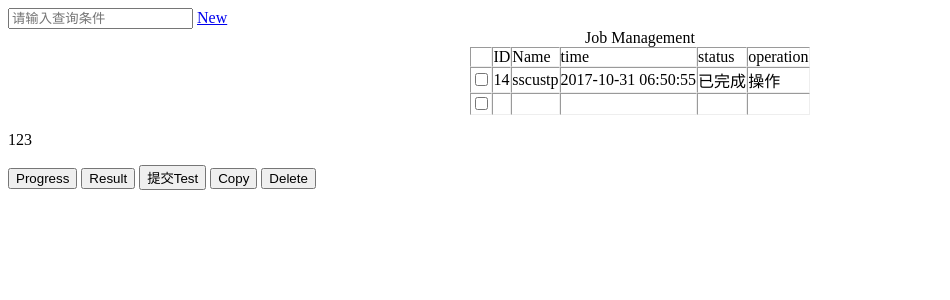
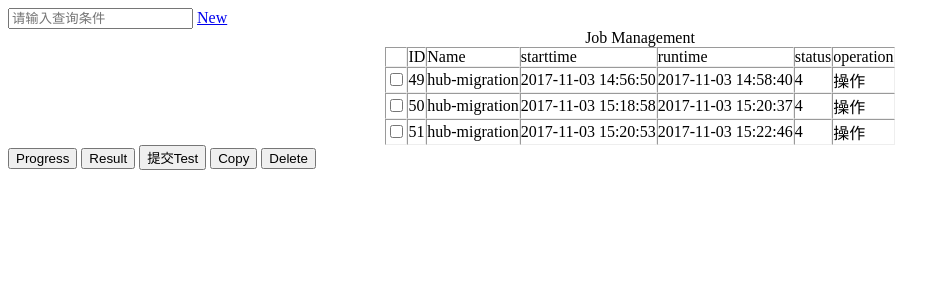
Before and after one commit to DentonWei/hub, a Django app: page /hub_migrate/index.html in a window 1280 px wide. Shown: the top 300 px of the page, without its empty margins (0-950 px from the left). Run offline with Django 3.2, Linux system fonts and the light colour scheme; data comes from the database, SQL or seed files in the repository; both versions use the stored data as it was after the commit.

Commit message:
version 0.0.3 添加 index.html 页面时间显示

```diff
--- a/hub/jinja2_env.py
+++ b/hub/jinja2_env.py
@@ -1,8 +1,21 @@
+import datetime
+
 from django.contrib.staticfiles.storage import staticfiles_storage
 from django.urls import reverse
 
 from jinja2 import Environment
 
+
+# index页面运行时间格式化显示
+def runtime(dt):
+    run_time = datetime.datetime.now() - dt
+    run_time = datetime.timedelta(seconds=run_time.seconds)
+    return run_time
+
+
+# 页面时间格式互显示
+def datetime_format(dt, format='%Y-%m-%d %H:%M:%S'):
+    return dt.strftime(format)
 
 def environment(**options):
     env = Environment(**options)
@@ -10,4 +23,6 @@ def environment(**options):
         'static': staticfiles_storage.url,
         'url': reverse,
     })
+    env.filters["runtime"] = runtime
+    env.filters["datetime_format"] = datetime_format
     return env
--- a/hub_migrate/interface/implements/new_func.py
+++ b/hub_migrate/interface/implements/new_func.py
@@ -1,3 +1,4 @@
+import datetime
 import subprocess
 
 
@@ -72,6 +73,8 @@ def create_job(connect_dict, sqoop_tool, job):
         # 迁移任务进行失败时,更新job状态为3
         if hive_import.returncode != 0:
             job.status = 3
+            job.migrating_table = "failed"
+            job.finished_time = datetime.datetime.now()
             job.save()
             print(str(hive_import.stderr, encoding="utf-8"))
             print("表{}导入hive失败".format(table))
@@ -86,6 +89,7 @@ def create_job(connect_dict, sqoop_tool, job):
             print("表{}导入hive成功".format(table))
     # 当所有迁移任务完成时,更新Job状态为4
     job.status = 4
+    job.finished_time = datetime.datetime.now()
     job.migrating_table = ""
     job.save()
     return stdout_str
--- a/hub_migrate/jinja2/hub_migrate/index.html
+++ b/hub_migrate/jinja2/hub_migrate/index.html
@@ -20,39 +20,39 @@
                         <td></td>
                         <td>ID</td>
                         <td>Name</td>
-                        <td>time</td>
+                        <td>starttime</td>
+                        <td>runtime</td>
                         <td>status</td>
                         <td>operation</td>
                     </tr>
                 </thead>
                 <tbody>
+                    {% for job in jobs %}
                     <tr>
                         <td><input type="checkbox"></td>
-                        <td>14</td>
-                        <td>sscustp</td>
-                        <td>2017-10-31 06:50:55</td>
-                        <td>已完成</td>
+                        <td>{{ job.id }}</td>
+                        <td>{{ job.name }}</td>
+                        <td>{{ job.start_time|datetime_format }}</td>
+                        <td>
+                            {% if job.finished_time %}
+                            {{ job.finished_time|datetime_format }}
+                            {% else %}
+                            {{ job.start_time|runtime }}
+                            {% endif %}
+                        </td>
+                        <td>{{ job.status }}</td>
                         <td>操作</td>
                     </tr>
-                     <tr>
-                        <td><input type="checkbox"></td>
-                        <td></td>
-                        <td></td>
-                        <td></td>
-                        <td></td>
-                        <td></td>
-                    </tr>
+                    {% endfor %}
                 </tbody>
             </table>
         </div>
-
-        <p>123</p>
+    <div class="footer">
         <input class="progress" type="button" value="Progress">
         <input class="result" type="button" value="Result">
         <input class="button" type="button" value="提交Test">
         <input class="copy" type="button" value="Copy">
         <input class="delete" type="button" value="Delete">
-
     </div>
 </body>
 </html>
--- a/hub_migrate/models.py
+++ b/hub_migrate/models.py
@@ -22,6 +22,7 @@ class SqoopSentence(models.Model):
 class Job(models.Model):
     name = models.CharField(max_length=100)
     start_time = models.DateTimeField()
+    finished_time = models.DateTimeField(blank=True, null=True)
     status = models.IntegerField()
     # 迁移类型: incremental,total
     type = models.CharField(max_length=30)
--- a/hub_migrate/views.py
+++ b/hub_migrate/views.py
@@ -6,9 +6,8 @@ from hub_migrate.models import Job
 
 
 def index(request):
-    print(request.GET)
-    template = loader.get_template("hub_migrate/index.html")
-    return HttpResponse(template.render())
+    jobs = Job.objects.all()
+    return render(request, "hub_migrate/index.html", {"jobs": jobs})
 
 
 def new(request):
```
Also changed, not shown: hub/settings.py (+4 -3 lines), hub.db.
